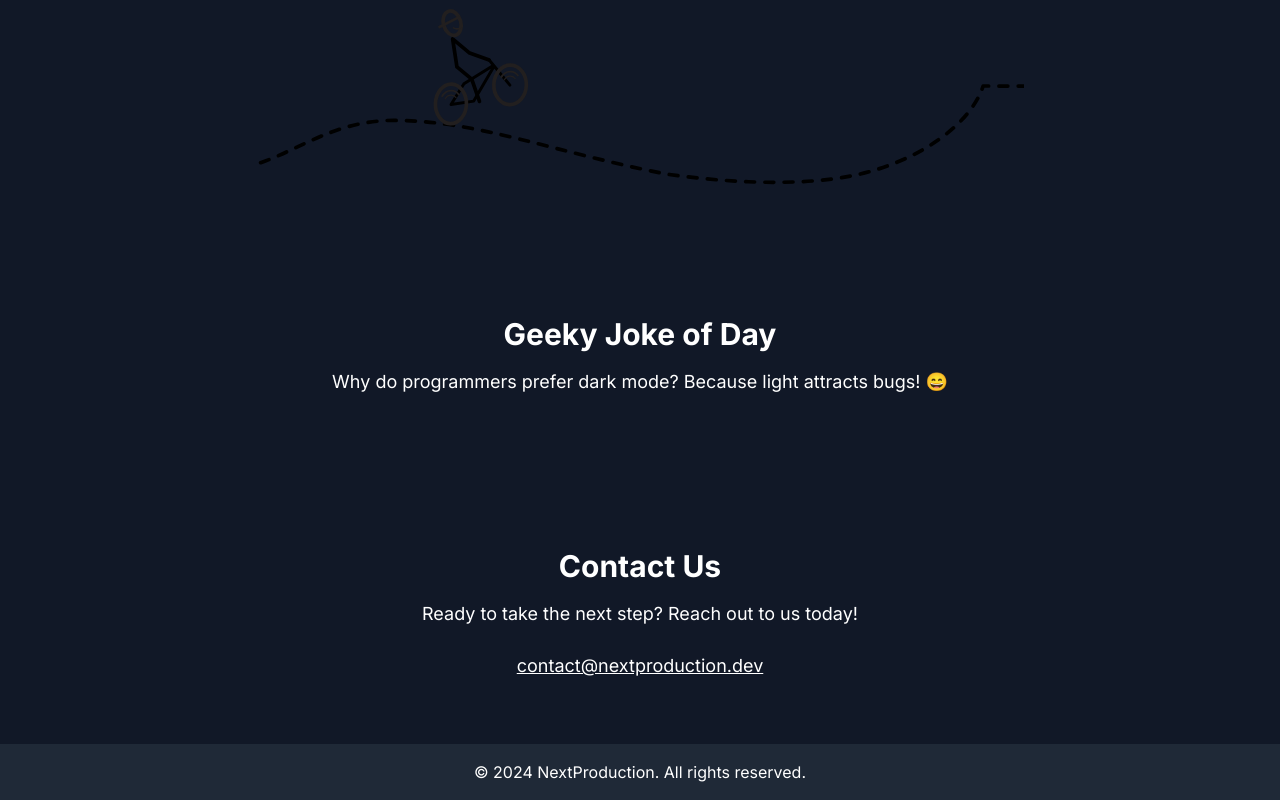
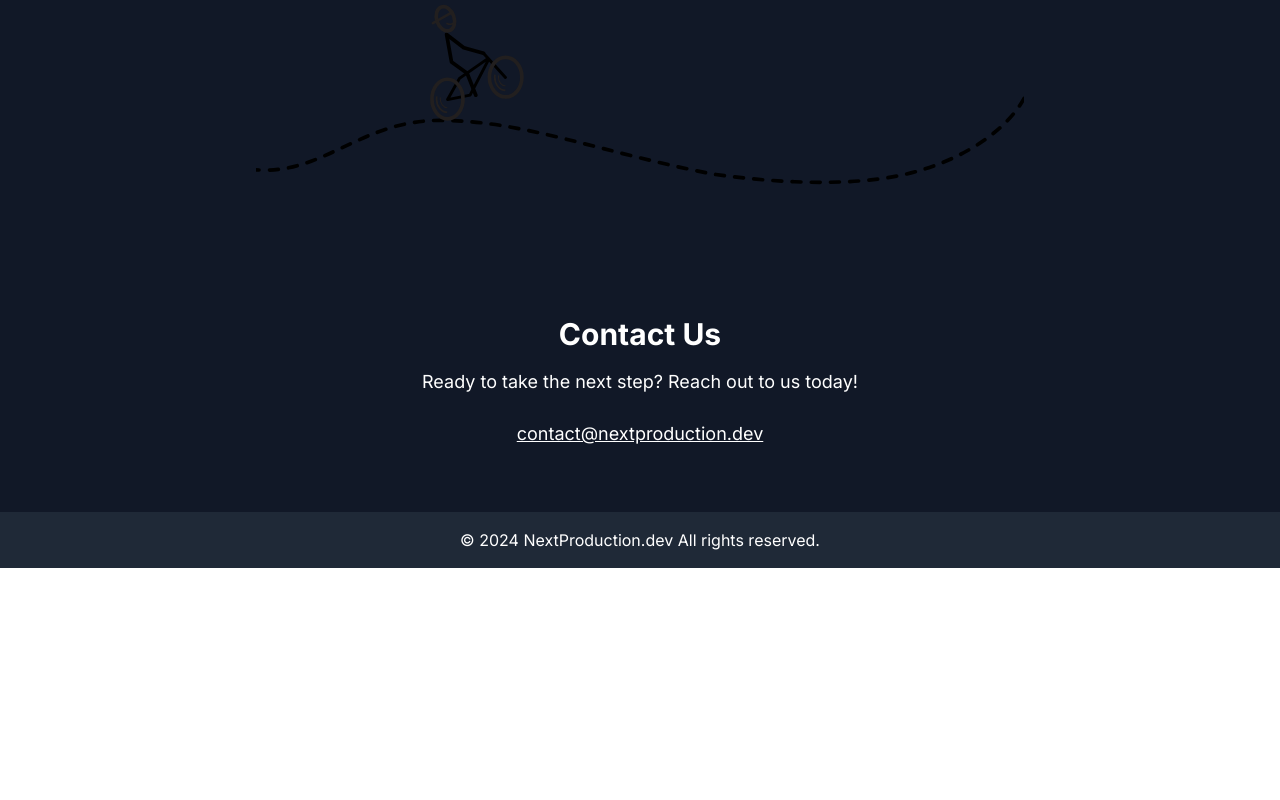
Before and after one commit to NextProduction/nextproduction.github.io, a Next.js app: page / in a window 1280 px wide. Shown: the part 1704-2504 px from the top of the page. After the commit the page ends 2272 px from the top, so only its background shows below. Built offline with nearby package versions, Linux system fonts and the light colour scheme.

Commit message:
change careersLanding.js

```diff
--- a/components/Landing.js
+++ b/components/Landing.js
@@ -1,11 +1,11 @@
 import Head from "next/head";
 import Lottie from "react-lottie";
-import animationData from "../public/animation.json"; // Path to your Lottie animation JSON file
-import animationData2 from "../public/animation2.json"; // Path to your Lottie animation JSON file
+import animationData from "../public/animation.json";
+import animationData2 from "../public/animation2.json";
 
 const LandingPage = () => {
     const log = () => {
-        const path = "NextProduction.dev/hering";
+        const path = "workwithus@NextProduction.dev";
         console.log(
             `\n%c ${path}`,
             "color:#0dd8d8; background:#0b1021; font-size:1rem; padding:0.15rem 0.25rem; margin: 0.5rem auto; font-family: Rockwell; border: 2px solid #0dd8d8; border-radius: 4px;font-weight: bold;"
@@ -103,19 +103,6 @@ const LandingPage = () => {
                 </div>
             </section>
 
-            {/* Geeky joke Section */}
-            <section id="geeky-joke" className="geeky-joke py-16">
-                <div className="max-w-3xl mx-auto text-center">
-                    <h2 className="text-3xl font-bold mb-4">
-                        Geeky Joke of Day
-                    </h2>
-                    <p className="text-lg mb-6">
-                        Why do programmers prefer dark mode? Because light
-                        attracts bugs! 😄
-                    </p>
-                </div>
-            </section>
-
             {/* Contact Section */}
             <section id="contact" className="contact py-16">
                 <div className="max-w-3xl mx-auto text-center">
@@ -134,7 +121,7 @@ const LandingPage = () => {
 
             {/* Footer Section */}
             <footer className="bg-gray-800 py-4 text-center">
-                <p>&copy; 2024 NextProduction. All rights reserved.</p>
+                <p>&copy; 2024 NextProduction.dev All rights reserved.</p>
             </footer>
         </div>
     );
```
